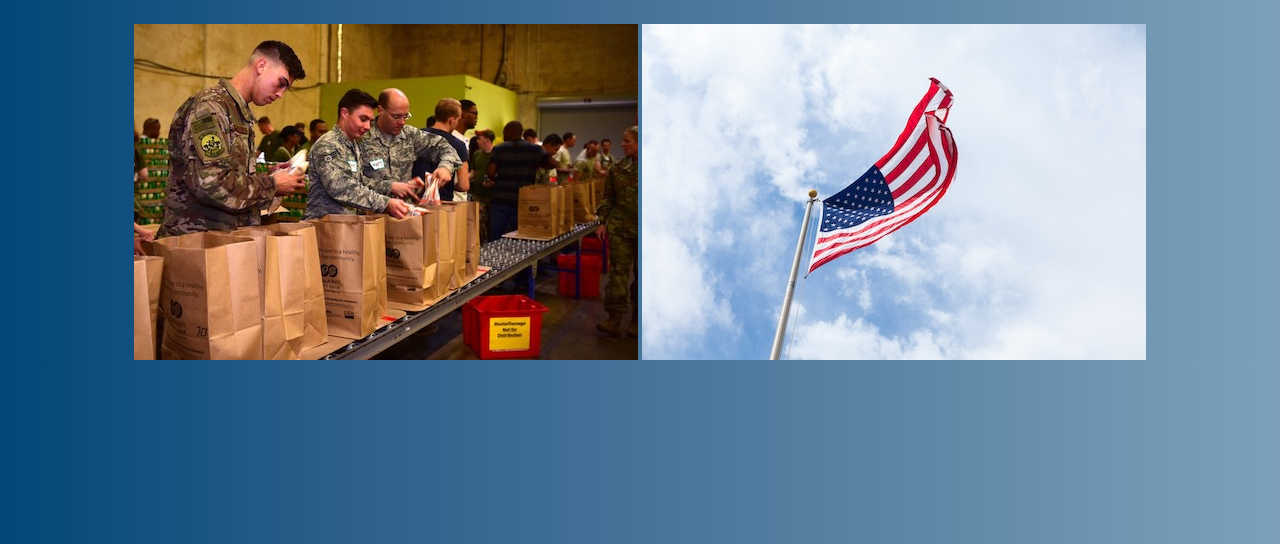
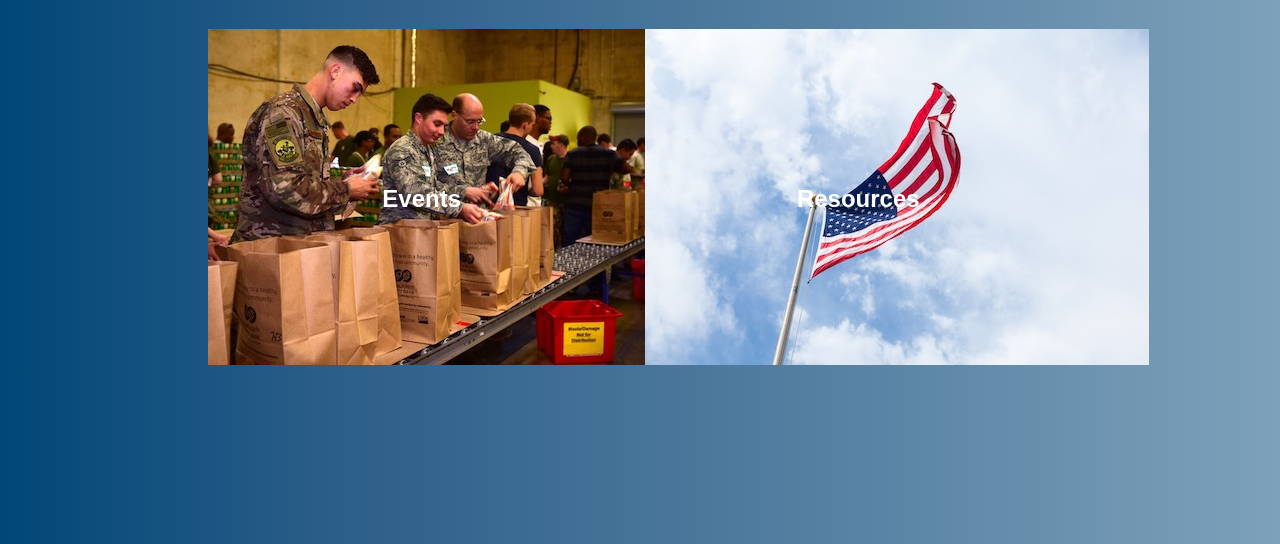
Before and after one commit to Shkev/Hack-For-Humanity, a plain HTML site: page Website/index.html in a window 1280 px wide. Shown: the part 256-800 px from the top of the page. Drawn offline with Linux system fonts and the light colour scheme.

Commit message:
Updating index.html and .css

```diff
--- a/Website/index.css
+++ b/Website/index.css
@@ -31,8 +31,45 @@ body {
   background-image: linear-gradient(to right,	#004777, #2a5d88, #467398, #618aa9, #7da1ba);
 }
 
+.container {
+  position: relative;
+  text-align: center;
+  color: black;
+}
+
+.centered {
+  position: absolute;
+  top: 50%;
+  left: 50%;
+  transform: translate(-50%, -50%);
+}
+
+.column {
+  float: left;
+  width: 33.33%;
+  padding: 5px;
+}
+
+.row::after {
+  content: "";
+  clear: both;
+  display: table;]
+}
+
+.row {
+  display: flex;
+  justify-content: center;
+}
+
 h1 {
   text-align: center;
   font-family: Helvetica-Neue;
   font-size: 50px;
+  color: white;
 }
+
+h2 {
+  text-align: center;
+  display: inline;
+  color: white;
+}
--- a/Website/index.html
+++ b/Website/index.html
@@ -12,13 +12,23 @@
       <a href="resources.html">Resources</a>
     </div>
     <div style="text-align:center">
-      <img src="Images/Salute_Logo.png">
+      <img src="Images/salute_transparent.png">
     </div>
     <br>
     <br>
-    <div style="text-align:center">
-      <a href="events.html"><img src="Images/events.jpg"></a>
-      <a href="resources.html"><img src="Images/resources_image.jpg" alt="/Images/resources_image_alt.jpg"></a>
+    <div class="row">
+      <div class="column">
+        <div class="container">
+          <a href="events.html"><img src="Images/events.jpg"></a>
+          <div class="centered"><h2>Events</h2></div>
+        </div>
+      </div>
+      <div class="column">
+        <div class="container">
+          <a href="resources.html"><img src="Images/resources_image.jpg" alt="/Images/resources_image_alt.jpg"></a>
+          <div class="centered"><h2>Resources</h2></div>
+        </div>
+      </div>
     </div>
     <div style="padding-left:16px">
     </div>
```
